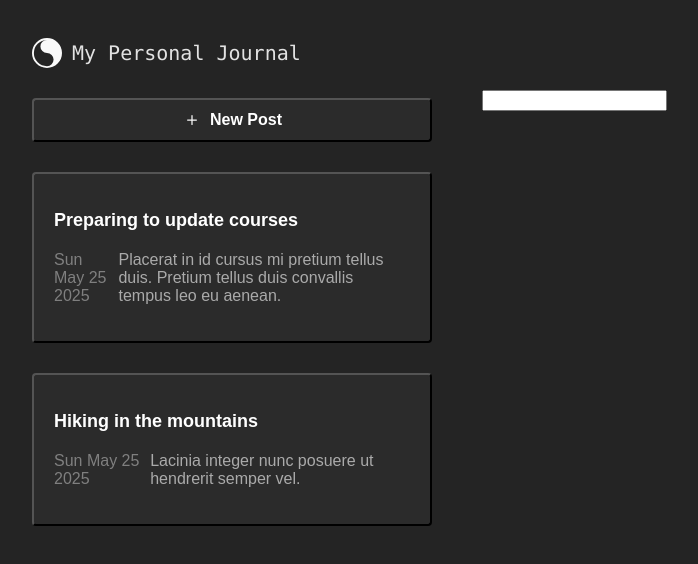
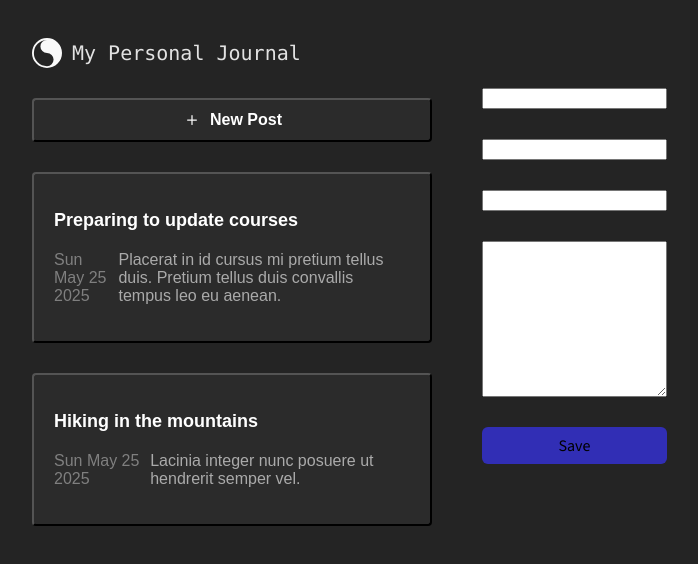
Before and after one commit to Maxdeoro/PersonalJournalReact, a React (Vite) app in the folder vite-project/: page / in a window 1280 px wide. Shown: the top 564 px of the page, without its empty margins (6-704 px from the left). Built offline with nearby package versions, Linux system fonts and the light colour scheme.

Commit message:
create form and get data from it

```diff
--- a/vite-project/src/App.jsx
+++ b/vite-project/src/App.jsx
@@ -1,5 +1,4 @@
 import './App.css';
-import { useState } from 'react';
 import JournalItem from './components/journalItem/JournalItem';
 import CardButton from './components/cardButton/CardButton';
 import LeftPanel from '../layout/leftPanel/LeftPanel';
@@ -7,6 +6,7 @@ import Body from '../layout/body/Body';
 import Header from './components/header/Header';
 import JournalList from './components/journalList/JournalList';
 import NewPostButton from './components/newPostButton/NewPostButton';
+import JournalForm from './components/journalForm/JournalForm';
 
 function App() {
 
@@ -23,14 +23,6 @@ function App() {
     },
   ];
 
-  const [inputData, setInputData] = useState('');
-
-  const inputChange = (event) => {
-    const inputValue = event.target.value;
-    console.log(inputValue);
-    setInputData(inputValue);
-  };
-
   return (
     <div className='app'>
       <LeftPanel>
@@ -46,7 +38,7 @@ function App() {
         </JournalList>
       </LeftPanel>
       <Body>
-        <input type='text' value={inputData} onChange={inputChange}/>
+        <JournalForm/>
       </Body>
     </div>
   )
--- a/vite-project/src/components/button/Button.jsx
+++ b/vite-project/src/components/button/Button.jsx
@@ -1,16 +1,9 @@
 import './Button.css';
-import { useState } from 'react';
 
-function Button(children) {
-
-  const [text, setText] = useState('Save');
-  const pushTheButton = () => {
-    setText('Close');
-    console.log('Button pushed');
-  };
+function Button({text}) {
 
   return (
-    <button className='button accent' onClick={pushTheButton}>{text}</button>
+    <button className='button accent'>{text}</button>
   )
 }
 
--- /dev/null
+++ b/vite-project/src/components/journalForm/JournalForm.css
@@ -0,0 +1,5 @@
+.journal-form {
+    display: flex;
+    flex-direction: column;
+    gap: 30px;
+}
--- /dev/null
+++ b/vite-project/src/components/journalForm/JournalForm.jsx
@@ -0,0 +1,34 @@
+import './JournalForm.css';
+import { useState } from 'react';
+import Button from '../button/Button';
+
+function JournalForm() {
+
+  const [inputData, setInputData] = useState('');
+
+  const inputChange = (event) => {
+    const inputValue = event.target.value;
+    console.log(inputValue);
+    setInputData(inputValue);
+  };
+
+  const addJournalItem = (e) => {
+    const formData = new FormData(e.target);
+    const formProps = Object.fromEntries(formData);
+
+    e.preventDefault();
+    console.log(formProps);
+  };
+
+    return (
+        <form className='journal-form' onSubmit={addJournalItem}>
+            <input type='title' name='title' />
+            <input type='text' name='date'/>
+            <input type='text' name='tag' value={inputData} onChange={inputChange}/>
+            <textarea name='post' rows='10'></textarea>
+            <Button text='Save'/>
+        </form>
+    );
+};
+
+export default JournalForm;
```
